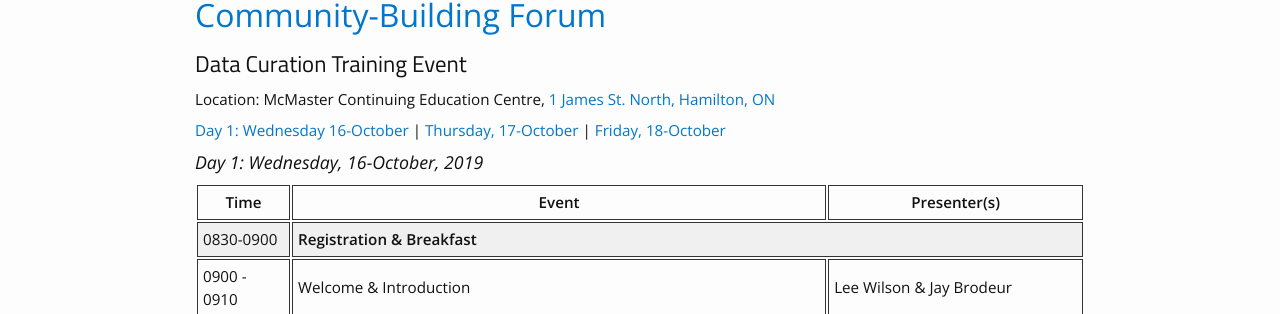
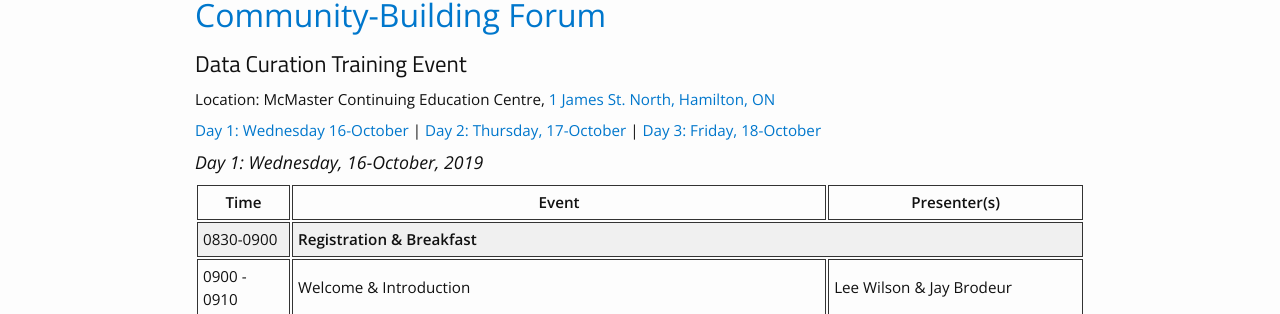
Before and after one commit to data-curation/data-curation.github.io, a Jekyll site: the page built from agenda.md, in a window 1280 px wide and 900 px high. Shown: the part 237-551 px from the top of the window. Built offline with Jekyll 4.4.1, drawn with Linux system fonts in a browser that asks for light colours.

Commit message:
Update agenda.md

```diff
--- a/agenda.md
+++ b/agenda.md
@@ -12,8 +12,8 @@ permalink: /agenda/
 Location: McMaster Continuing Education Centre, [1 James St. North, Hamilton, ON](https://goo.gl/maps/5kK3S6DEB4SJ8SYV8)
 
 <p><a href="#day-1">Day 1: Wednesday 16-October</a> |
-<a href="#day-2">Thursday, 17-October</a> |
-<a href="#day-3">Friday, 18-October</a></p>
+<a href="#day-2">Day 2: Thursday, 17-October</a> |
+<a href="#day-3">Day 3: Friday, 18-October</a></p>
 
 <h3 id="day-1">Day 1: Wednesday, 16-October, 2019</h3>
 
```
